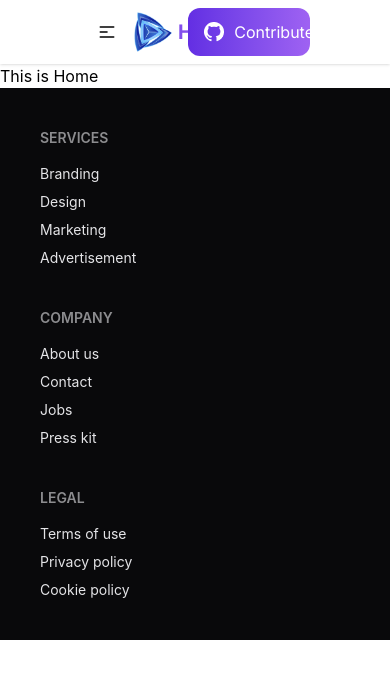
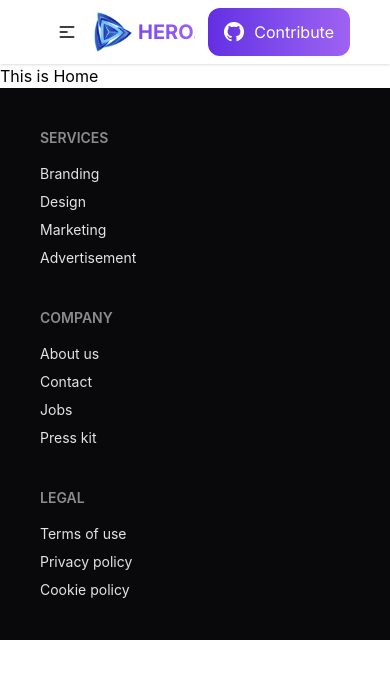
Before and after one commit to Big-Smokkee/Hero.io, a React (Vite) app: page / in a window 390 px wide. Shown: the top 678 px of the page. Built offline with nearby package versions, Linux system fonts and the light colour scheme; a web font is replaced by a local one.

Commit message:
changed the media queries

```diff
--- a/src/components/Navbar/Navbar.jsx
+++ b/src/components/Navbar/Navbar.jsx
@@ -30,7 +30,7 @@ const Navbar = () => {
         }> Installation</NavLink >
     ]
     return (
-        <div className="navbar text-black shadow-sm px-20 py-2 inter">
+        <div className="navbar text-black shadow-sm px-10 md:px-16 lg:px-20 py-2 inter">
             <div className="navbar-start">
                 <div className="dropdown">
                     <div tabIndex={0} role="button" className="btn btn-ghost lg:hidden">
```
